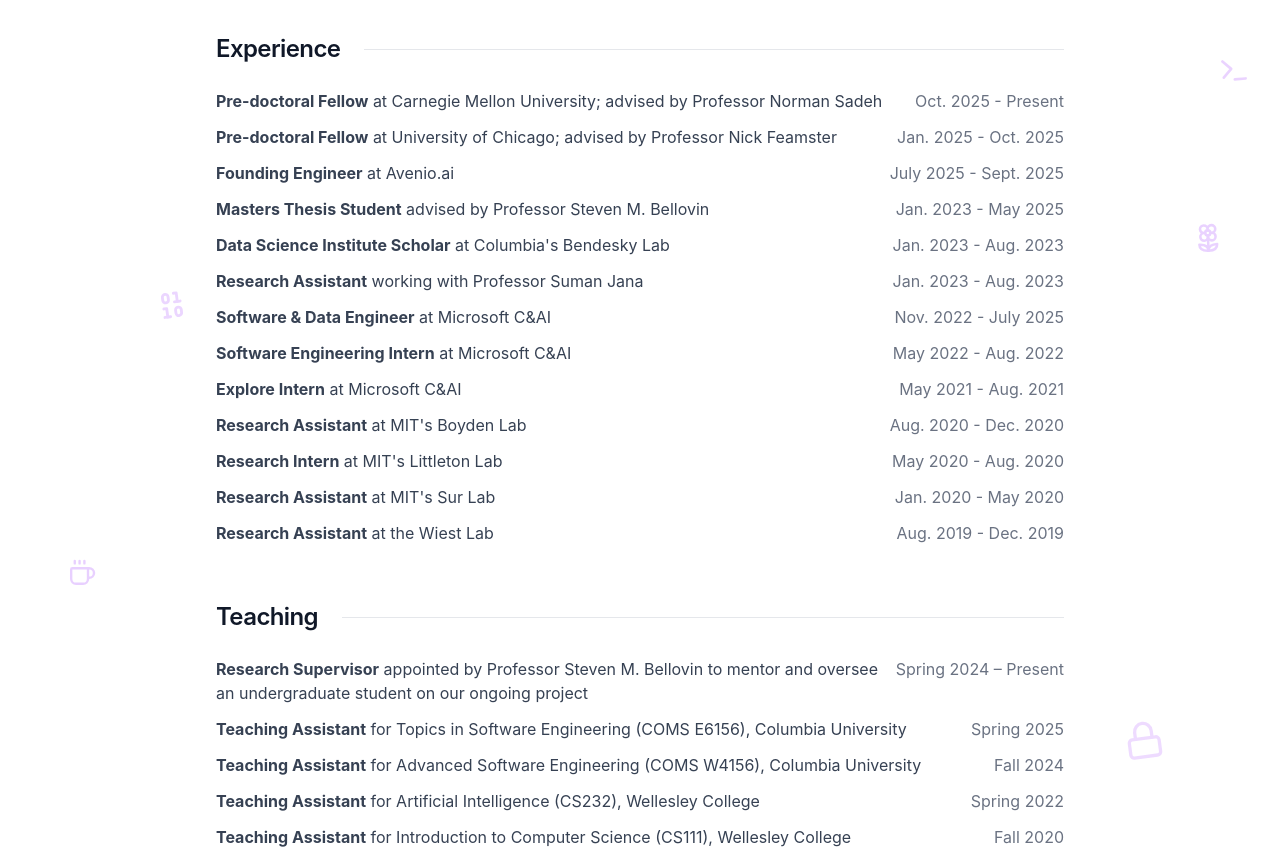
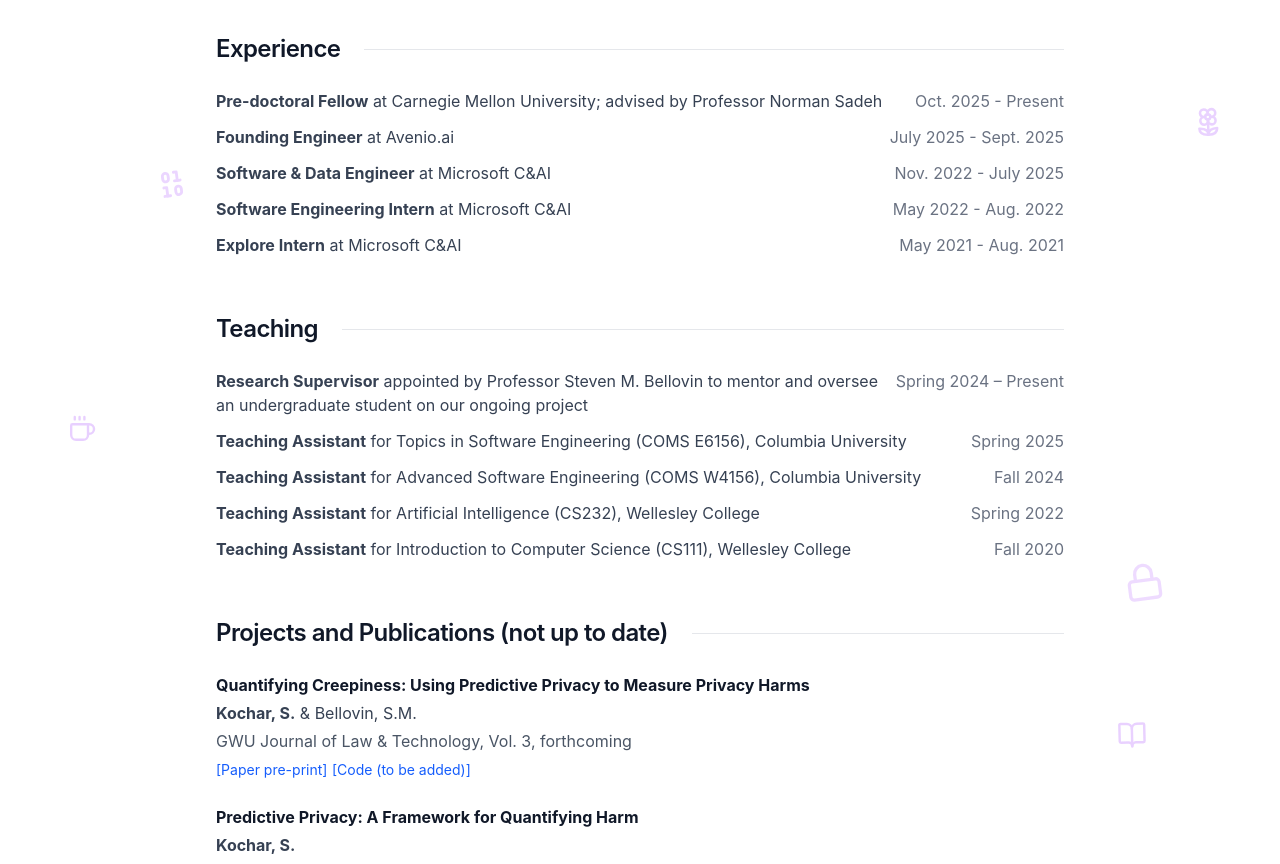
Before and after one commit to skochar1/skochar1.github.io, a React (Vite) app: page / in a window 1280 px wide. Shown: the part 1120-1984 px from the top of the page. Built offline with nearby package versions, Linux system fonts and the light colour scheme.

Commit message:
removed exp

```diff
--- a/src/app/App.tsx
+++ b/src/app/App.tsx
@@ -184,24 +184,8 @@
               <span className="text-gray-500 whitespace-nowrap ml-4">Oct. 2025 - Present</span>
             </li>
             <li className="flex justify-between">
-              <span><strong>Pre-doctoral Fellow</strong> at University of Chicago; advised by Professor Nick Feamster</span>
-              <span className="text-gray-500 whitespace-nowrap ml-4">Jan. 2025 - Oct. 2025</span>
-            </li>
-            <li className="flex justify-between">
               <span><strong>Founding Engineer</strong> at Avenio.ai</span>
               <span className="text-gray-500 whitespace-nowrap ml-4">July 2025 - Sept. 2025</span>
-            </li>
-            <li className="flex justify-between">
-              <span><strong>Masters Thesis Student</strong> advised by Professor Steven M. Bellovin</span>
-              <span className="text-gray-500 whitespace-nowrap ml-4">Jan. 2023 - May 2025</span>
-            </li>
-            <li className="flex justify-between">
-              <span><strong>Data Science Institute Scholar</strong> at Columbia's Bendesky Lab</span>
-              <span className="text-gray-500 whitespace-nowrap ml-4">Jan. 2023 - Aug. 2023</span>
-            </li>
-            <li className="flex justify-between">
-              <span><strong>Research Assistant</strong> working with Professor Suman Jana</span>
-              <span className="text-gray-500 whitespace-nowrap ml-4">Jan. 2023 - Aug. 2023</span>
             </li>
             <li className="flex justify-between">
               <span><strong>Software &amp; Data Engineer</strong> at Microsoft C&amp;AI</span>
@@ -214,22 +198,6 @@
             <li className="flex justify-between">
               <span><strong>Explore Intern</strong> at Microsoft C&amp;AI</span>
               <span className="text-gray-500 whitespace-nowrap ml-4">May 2021 - Aug. 2021</span>
-            </li>
-            <li className="flex justify-between">
-              <span><strong>Research Assistant</strong> at MIT's Boyden Lab</span>
-              <span className="text-gray-500 whitespace-nowrap ml-4">Aug. 2020 - Dec. 2020</span>
-            </li>
-            <li className="flex justify-between">
-              <span><strong>Research Intern</strong> at MIT's Littleton Lab</span>
-              <span className="text-gray-500 whitespace-nowrap ml-4">May 2020 - Aug. 2020</span>
-            </li>
-            <li className="flex justify-between">
-              <span><strong>Research Assistant</strong> at MIT's Sur Lab</span>
-              <span className="text-gray-500 whitespace-nowrap ml-4">Jan. 2020 - May 2020</span>
-            </li>
-            <li className="flex justify-between">
-              <span><strong>Research Assistant</strong> at the Wiest Lab</span>
-              <span className="text-gray-500 whitespace-nowrap ml-4">Aug. 2019 - Dec. 2019</span>
             </li>
           </ul>
         </section>
```
